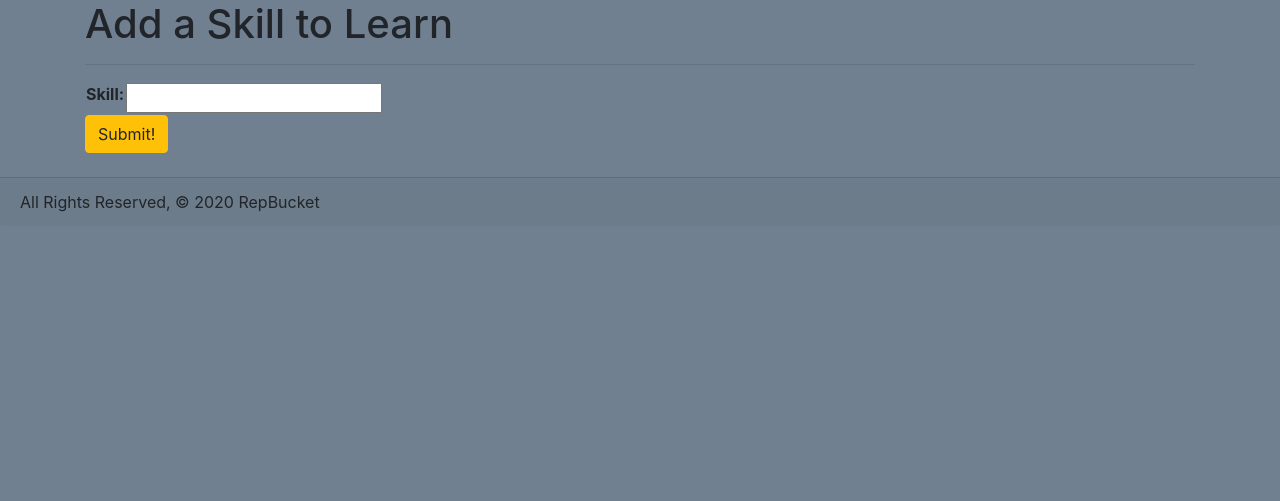
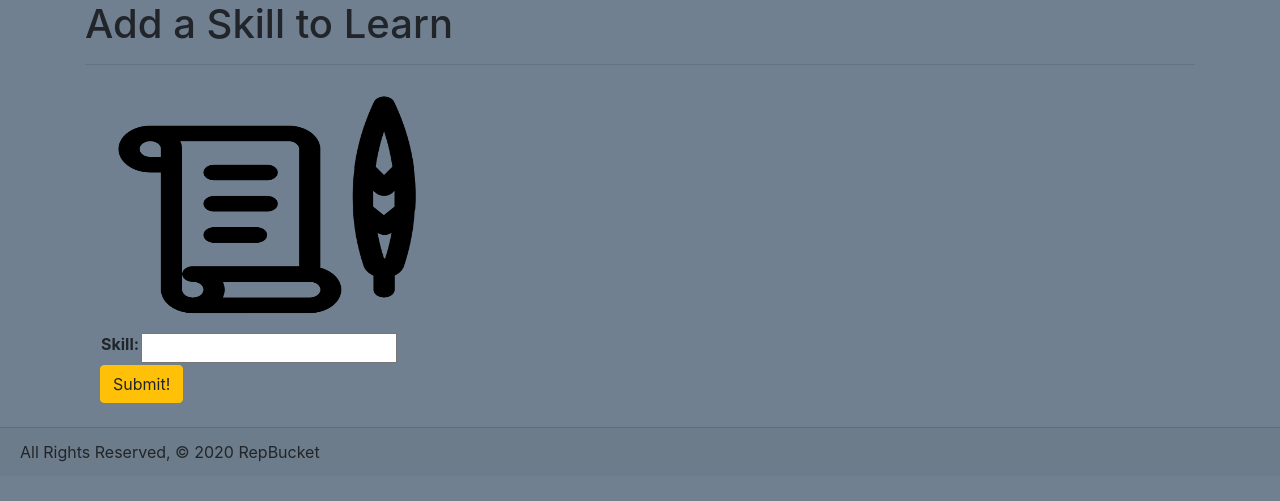
Before and after one commit to ak89mkii/Repbucket-project-04, a Django app: page /learns/create/ in a window 1280 px wide. Shown: the part 126-627 px from the top of the page. Run offline with Django 3.2, Linux system fonts and the light colour scheme; the visitor is signed in with stand-in values (Sample User, id 1); some libraries are stand-ins or nearby versions.

Commit message:
Added icons

```diff
--- a/main_app/templates/main_app/learn_form.html
+++ b/main_app/templates/main_app/learn_form.html
@@ -1,4 +1,5 @@
 {% extends 'base.html' %}
+{% load static %}
 
 {% block content %}
   {% if object %}
@@ -6,6 +7,8 @@
   {% else %}
     <h1>Add a Skill to Learn</h1>
     <hr/>
+    <div class="col-sm-4">
+      <img src="{% static 'toadd.png' %}" class="card-img" alt="..." height = 250px>
   {% endif %}
   <form action="" method="post">
     {% csrf_token %}
--- a/main_app/templates/main_app/talent_form.html
+++ b/main_app/templates/main_app/talent_form.html
@@ -1,4 +1,5 @@
 {% extends 'base.html' %}
+{% load static %}
 
 {% block content %}
   {% if object %}
@@ -6,6 +7,8 @@
   {% else %}
     <h1>Add a Skill to Talent Tree</h1>
     <hr/>
+    <div class="col-sm-4">
+      <img src="{% static 'talent.png' %}" class="card-img" alt="..." height = 250px>
   {% endif %}
   <form action="" method="post">
     {% csrf_token %}
```
Also changed, not shown: main_app/static/toadd.png (added).
